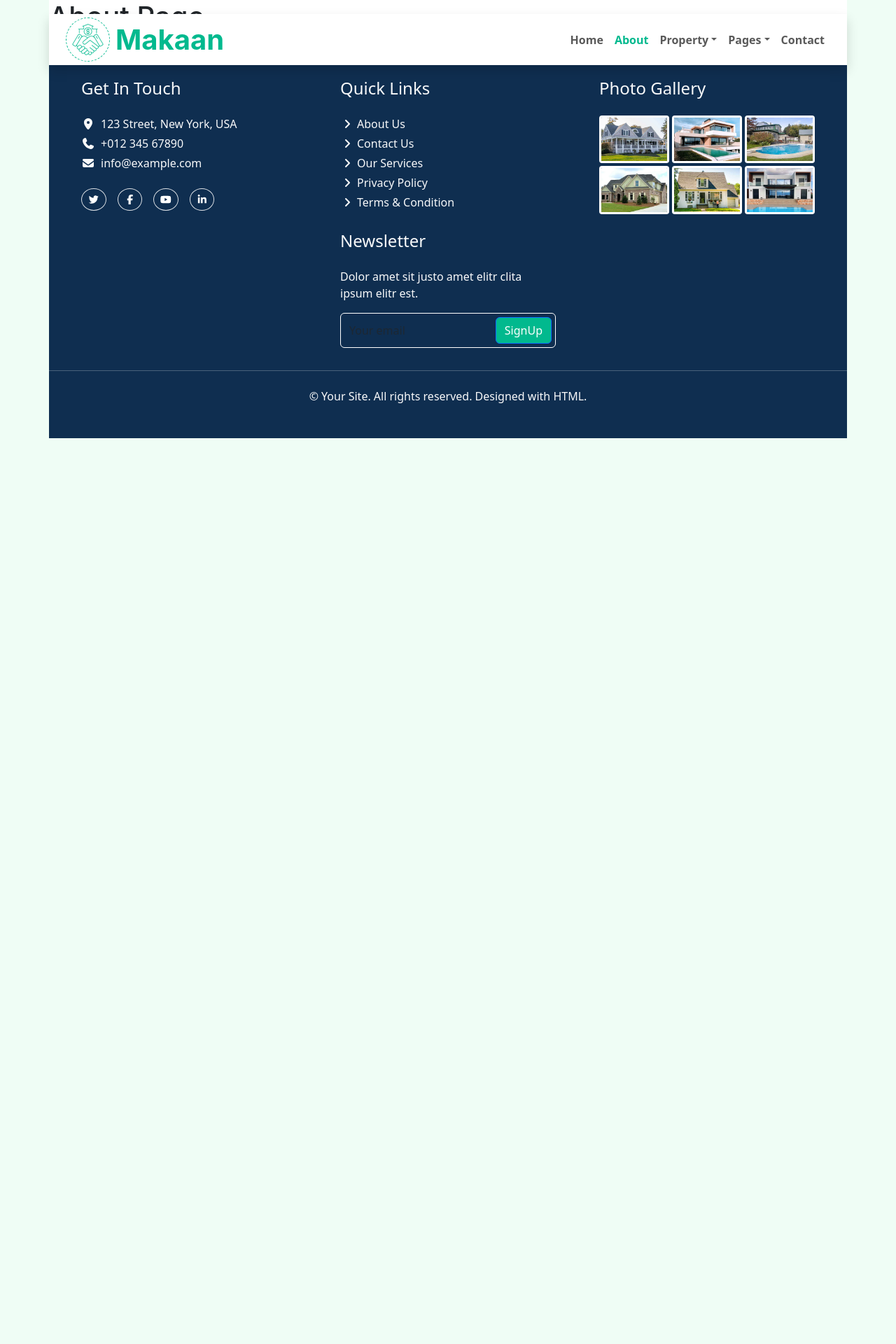
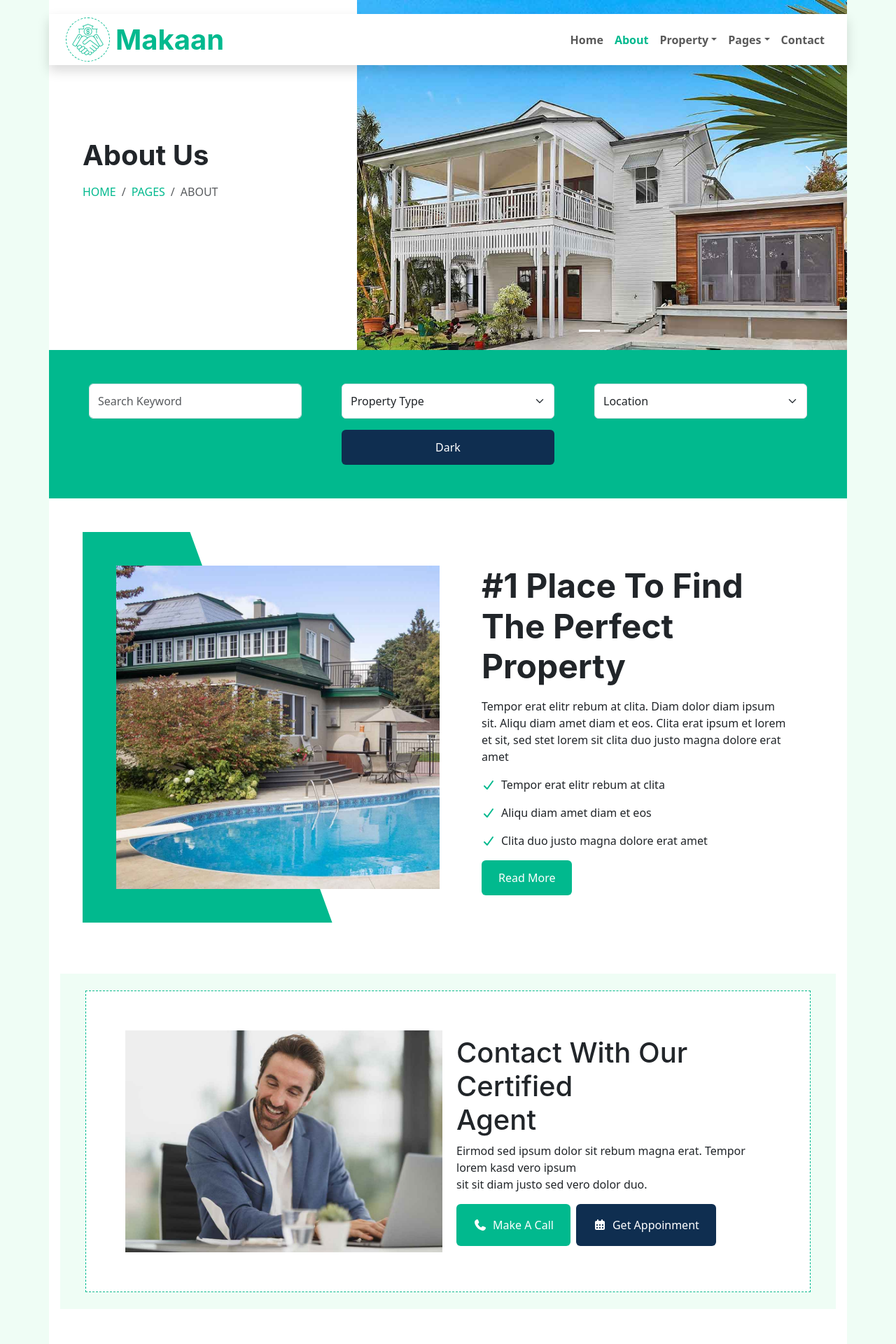
Before and after one commit to aravinth2760/makaan, a React (Create React App) app: page /about in a window 1280 px wide. Shown: the top 1920 px of the page at 70% size. Before the commit the page ends 800 px from the top, so only its background shows below. Built offline with nearby package versions, Linux system fonts and the light colour scheme.

Commit message:
Finish about implementation [08 JAN 2026]

```diff
--- a/src/pages/About.jsx
+++ b/src/pages/About.jsx
@@ -1,7 +1,28 @@
+import Hero from "../components/Hero";
+import Property from "../components/Property";
+import ContactAgent from "../components/Contact-agent";
+import Agent from "./property/Agent";
+
 const About = () => {
   return (
     <>
-      <h1>About Page</h1>
+      <Hero
+        renderContent={() => (
+          <>
+            <h1 className="display-6 fw-bold mb-3">About Us</h1>
+            <div className="d-flex gap-2 text-uppercase text-muted">
+              <p style={{ color: "var(--primary)" }}>Home</p>
+              <span>/</span>
+              <p style={{ color: "var(--primary)" }}>pages</p>
+              <span>/</span>
+              <p>about</p>
+            </div>
+          </>
+        )}
+      />
+      <Property />
+      <ContactAgent />
+      <Agent />
     </>
   );
 };
```
